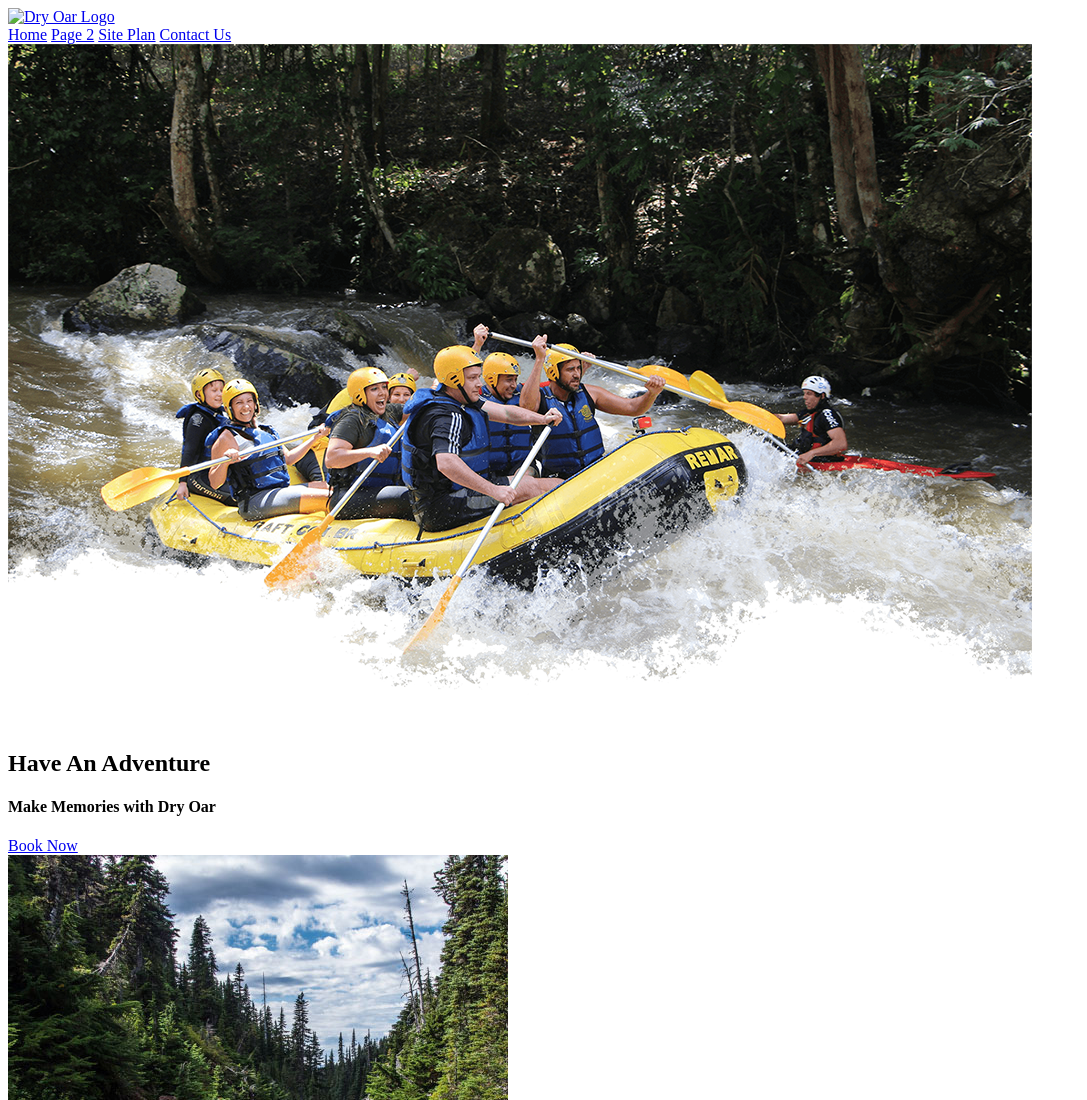
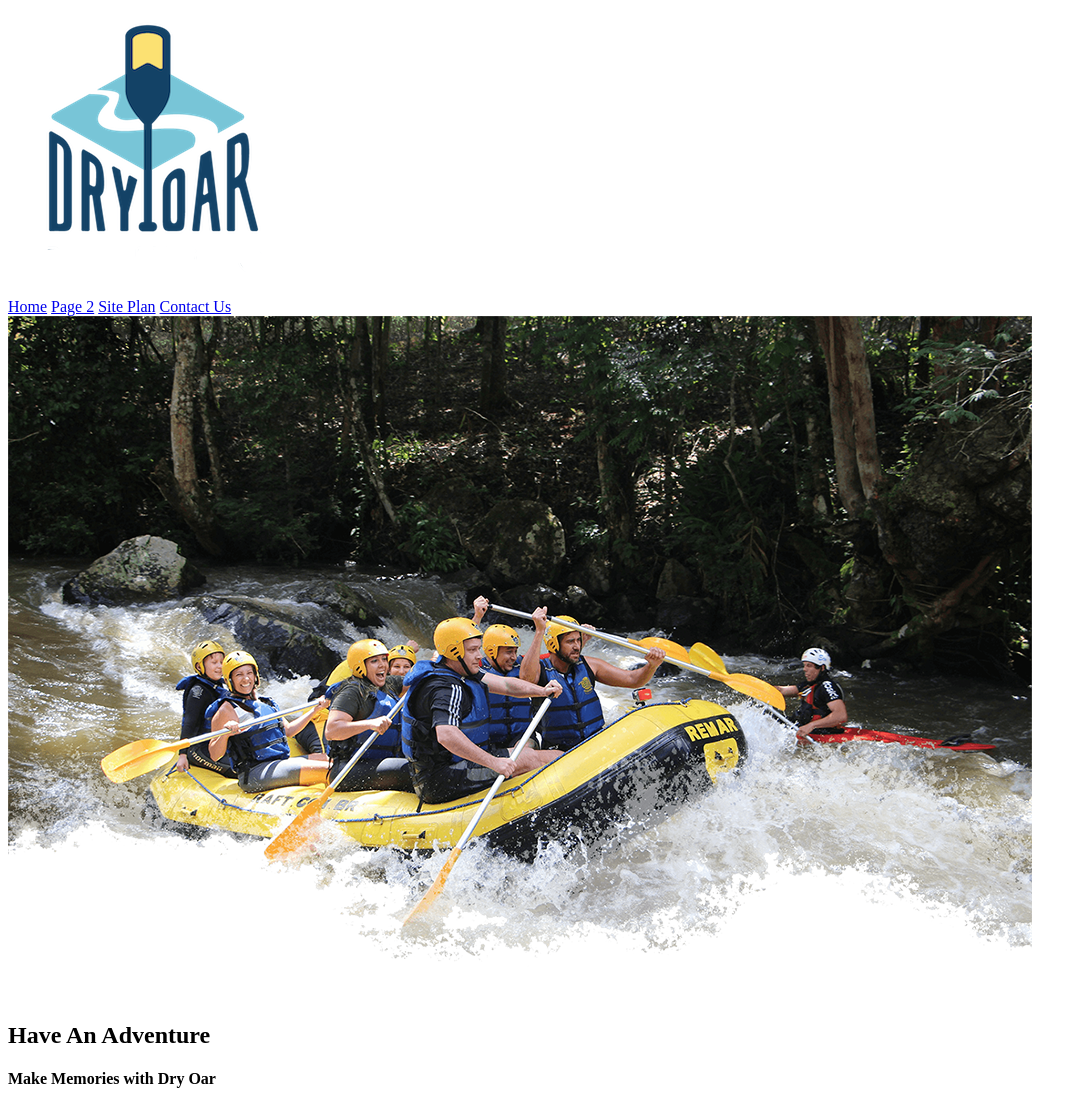
Before and after one commit to drakeneyes/wdd130, a plain HTML site: page wwr/index.html in a window 1280 px wide. Shown: the top 1100 px of the page, without its empty margins (0-1087 px from the left). Drawn offline with Linux system fonts and the light colour scheme.

Commit message:
Fixed Logo

```diff
--- a/wwr/index.html
+++ b/wwr/index.html
@@ -9,7 +9,7 @@
 <body>
     <header>
         <a id="logo_link" href="index.html">
-            <img class="logo" src="images/logo.jpg" alt="Dry Oar Logo">
+            <img class="logo" src="images/logo.png" alt="Dry Oar Logo">
         </a>
         <nav>
             <a href="index.html">Home</a>
```
